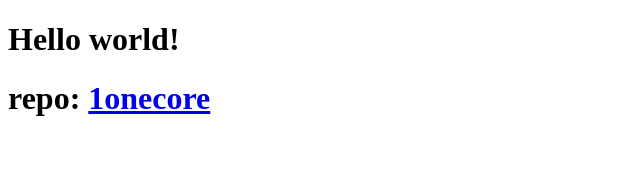
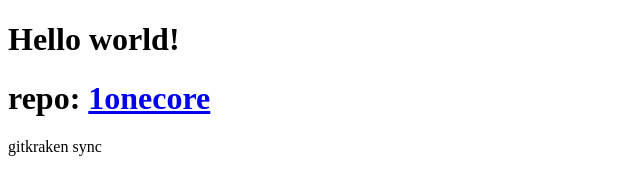
Before and after one commit to 1onecore/Tutorial, a plain HTML site: page index.html in a window 1280 px wide. Shown: the whole page, without its empty margins (0-640 px from the left). Drawn offline with Linux system fonts and the light colour scheme.

Commit message:
gitkraken commit

```diff
--- a/index.html
+++ b/index.html
@@ -9,5 +9,6 @@
 <body>
     <h1>Hello world! </h1>
     <h1>repo: <a href="https://github.com/1onecore/Tutorial">1onecore</a></h1>
+    gitkraken sync
 </body>
 </html>
```
